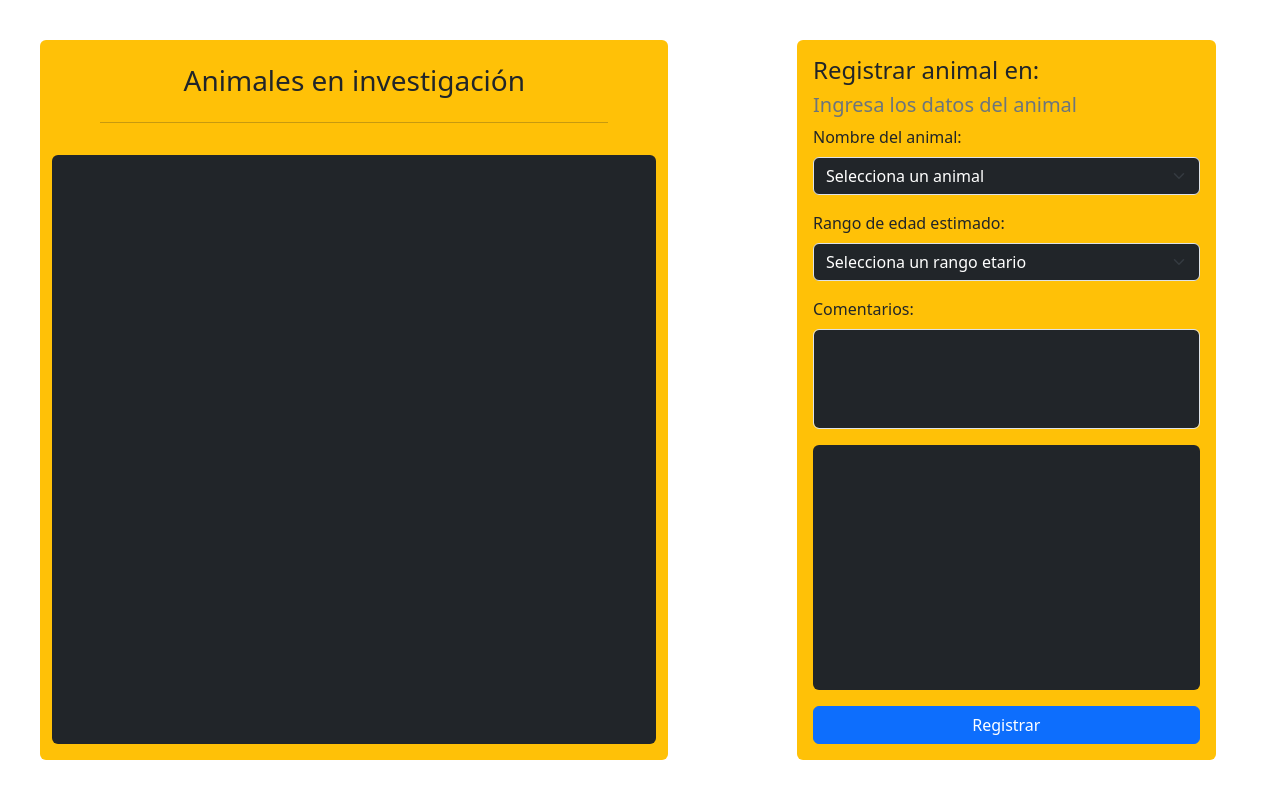
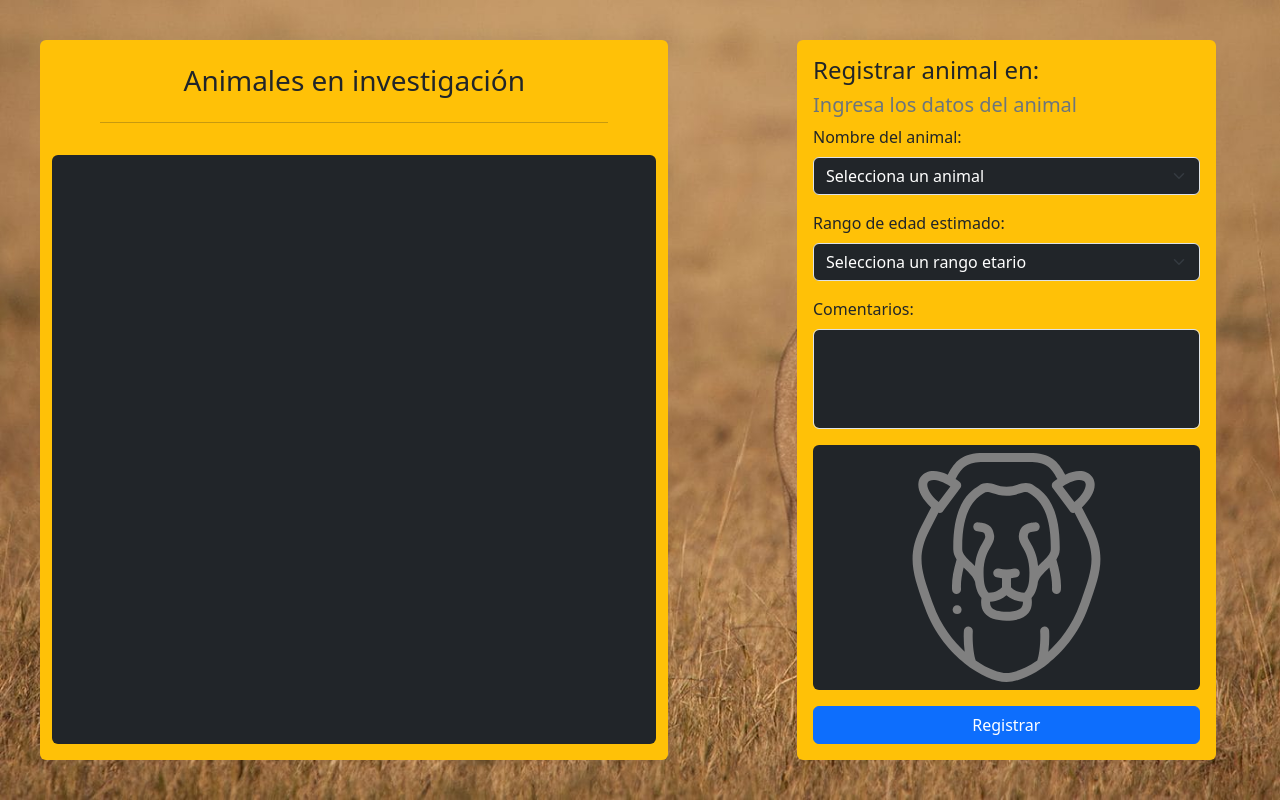
Before and after one commit to Plathinnum/animal-researching, a plain HTML site: page index.html in a window 1280 px wide. Drawn offline with nearby package versions, Linux system fonts and the light colour scheme; the site is published under a folder, as on GitHub Pages, so addresses that start at the root find nothing.

Commit message:
fix background and svg in css

```diff
--- a/assets/css/style.css
+++ b/assets/css/style.css
@@ -4,7 +4,7 @@
 }
 
 body {
-  background-image: url('/assets/img/fondo.jpg');
+  background-image: url('../img/fondo.jpg');
   background-size: cover;
   background-position: bottom;
   background-repeat: no-repeat;
@@ -31,7 +31,7 @@ textarea {
 }
 
 #bg-svg {
-  background-image: url('/assets/img/lion.svg');
+  background-image: url('../img/lion.svg');
   background-size: contain;
   background-repeat: no-repeat;
   background-position: center;
```
